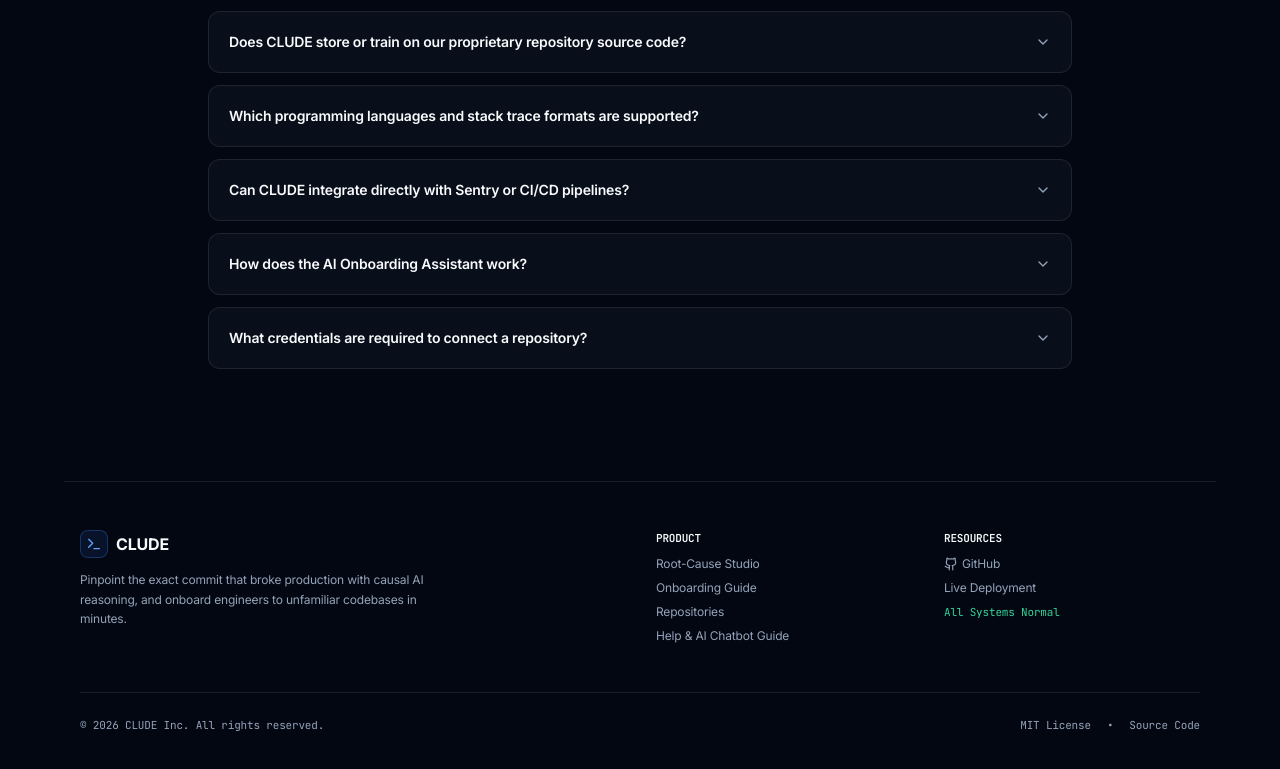
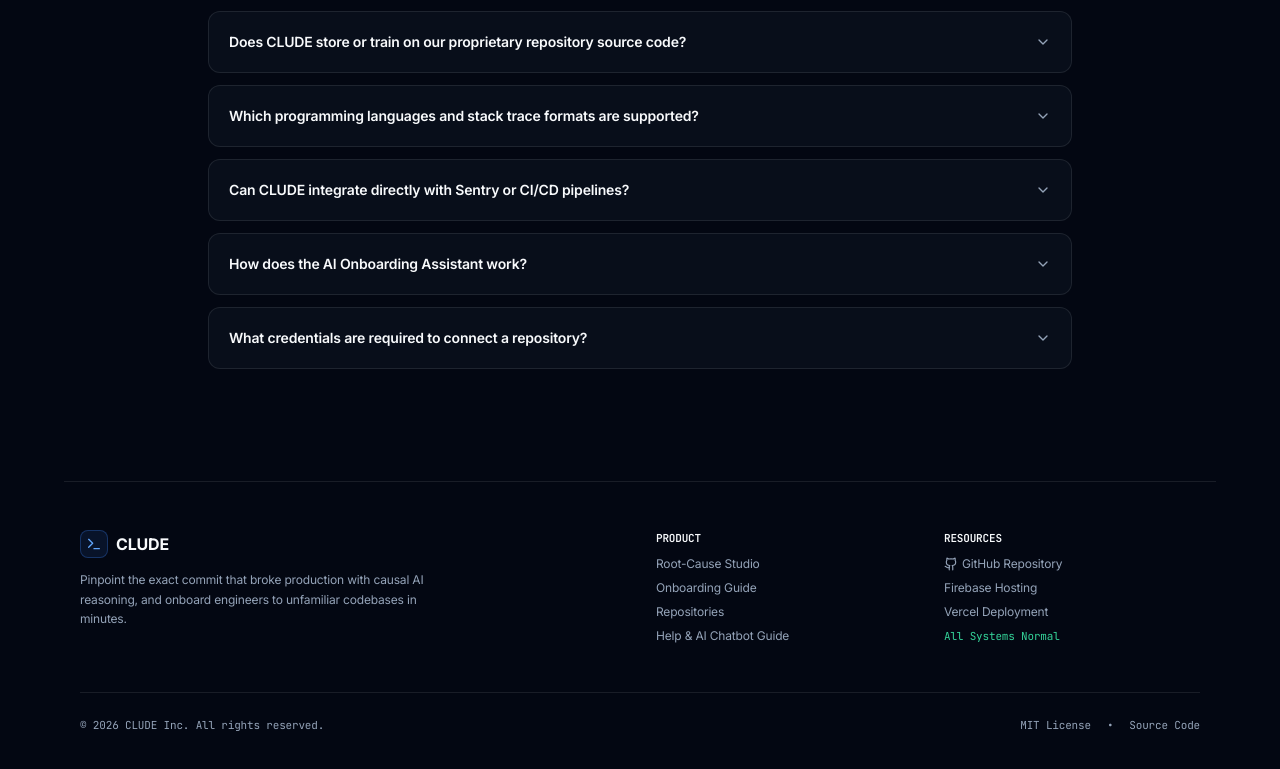
Before and after one commit to arnnnnaaavvvvv/CLUDE, a Next.js app in the folder frontend/: page / in a window 1280 px wide. Shown: the part 4974-5743 px from the top of the page. Built offline with nearby package versions, Linux system fonts and the light colour scheme; no server answers.

Commit message:
docs: update README and footer with Firebase Hosting, Vercel, and GitHub links

```diff
--- a/frontend/app/page.tsx
+++ b/frontend/app/page.tsx
@@ -593,8 +593,9 @@ export default function LandingPage() {
             <div className="space-y-2.5">
               <h5 className="font-semibold text-textPrimary font-mono uppercase text-[11px]">Resources</h5>
               <ul className="space-y-2">
-                <li><a href="https://github.com/arnnnnaaavvvvv/CLUDE" target="_blank" rel="noreferrer" className="hover:text-textPrimary transition-colors flex items-center gap-1"><Github className="h-3.5 w-3.5" /> GitHub</a></li>
-                <li><a href="https://frontend-mu-roan-llgeruknl5.vercel.app" className="hover:text-textPrimary transition-colors">Live Deployment</a></li>
+                <li><a href="https://github.com/arnnnnaaavvvvv/CLUDE" target="_blank" rel="noreferrer" className="hover:text-textPrimary transition-colors flex items-center gap-1"><Github className="h-3.5 w-3.5" /> GitHub Repository</a></li>
+                <li><a href="https://clude-e940d.web.app" target="_blank" rel="noreferrer" className="hover:text-textPrimary transition-colors">Firebase Hosting</a></li>
+                <li><a href="https://frontend-mu-roan-llgeruknl5.vercel.app" target="_blank" rel="noreferrer" className="hover:text-textPrimary transition-colors">Vercel Deployment</a></li>
                 <li><span className="text-emerald-400 font-mono text-[11px]">All Systems Normal</span></li>
               </ul>
             </div>
```
Also changed, not shown: 1 other file (tests, documents, lock files or other folders).
